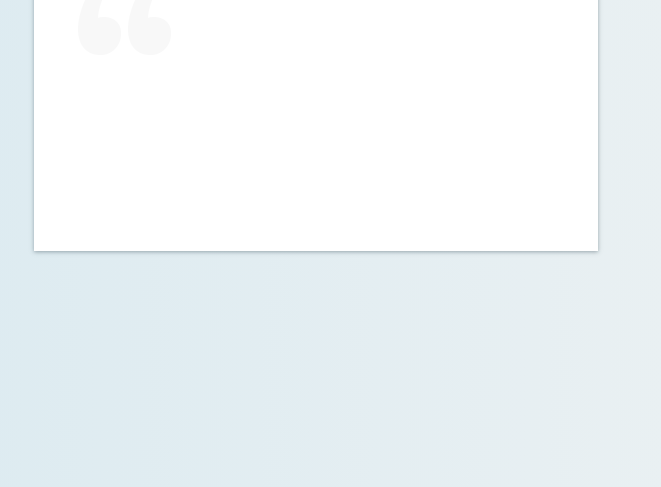
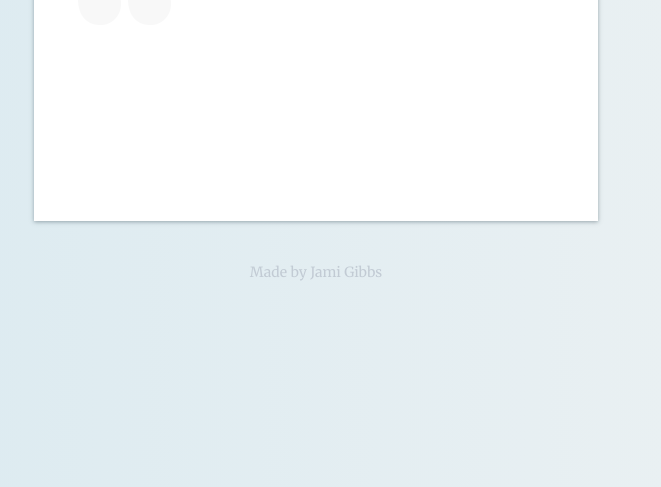
Before and after one commit to jamigibbs/quote-generator, a plain HTML site: page index.html in a window 1280 px wide. Shown: the part 321-808 px from the top of the page, without its empty margins (324-985 px from the left). Drawn offline with Linux system fonts and the light colour scheme.

Commit message:
Adding footer with link

```diff
--- a/index.html
+++ b/index.html
@@ -32,6 +32,11 @@
         <div id="author"></div>
 
       </div>
+
+      <div id="footer">
+        Made by <a href="https://github.com/jamigibbs/quote-generator">Jami Gibbs</a>
+      </div>
+
     </div>
   </section>
 
--- a/scss/style.scss
+++ b/scss/style.scss
@@ -4,6 +4,7 @@
 1.0 Defaults
 2.0 Quote
   2.1 Buttons
+3.0 Footer
 --------------------------------------------------------------*/
 
 @import 'mixins';
@@ -110,3 +111,21 @@ body {
     }
   }
 }
+
+/*--------------------------------------------------------------
+  3.0 Footer
+--------------------------------------------------------------*/
+#footer {
+  text-align: center;
+  color: #C2CBD4;
+  font-size: 14px;
+  margin-top: 3em;
+  a {
+    color: #C2CBD4;
+    text-decoration: none;
+    @include transition(all .2s ease-in-out);
+    &:hover {
+      color: #4A9FD5;
+    }
+  }
+}
```
Also changed, not shown: css/style.css.
